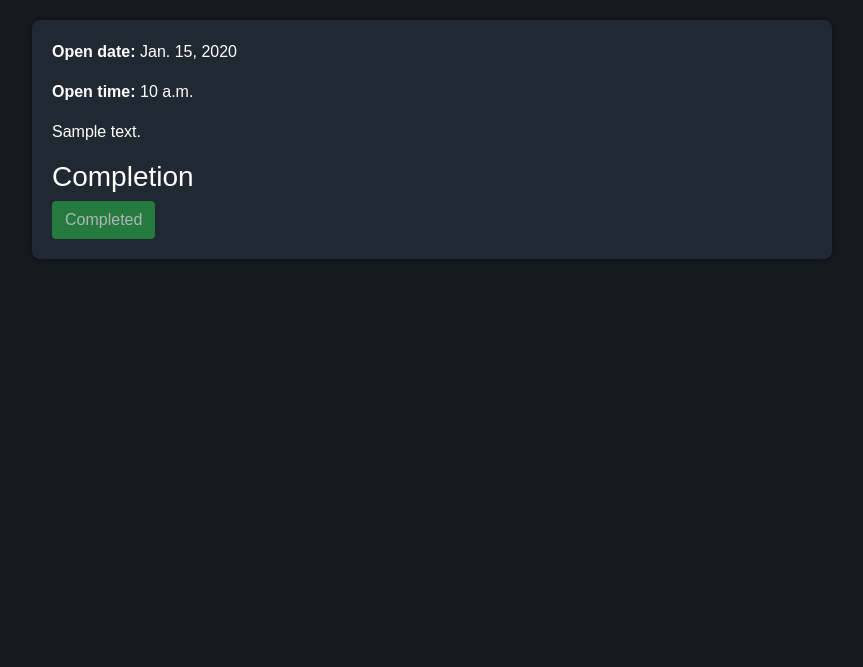
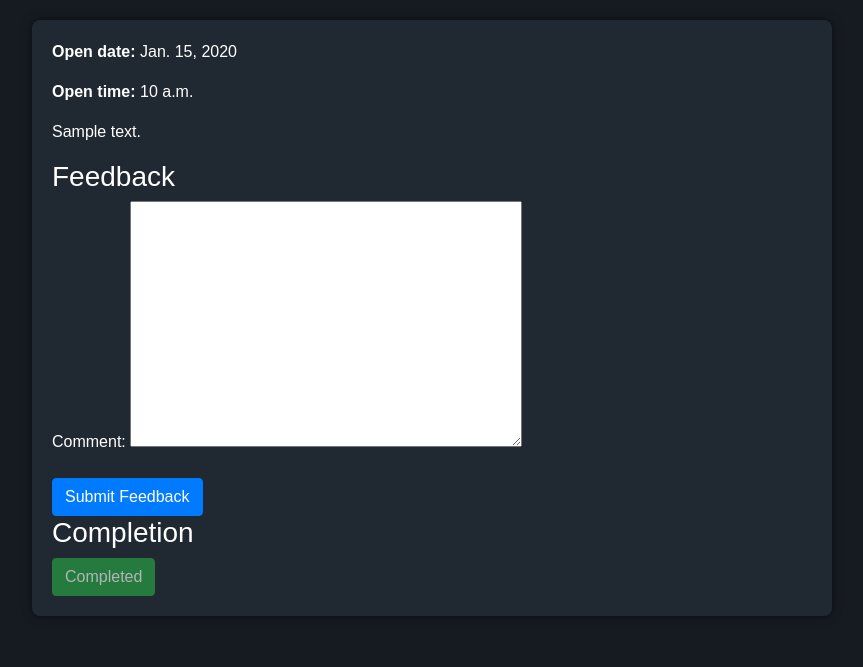
Before and after one commit to OmarHaji0001/Course_Management_System, a Django app: page /lessons/1/ in a window 1280 px wide. Shown: the part 133-800 px from the top of the page, without its empty margins (208-1071 px from the left). Run offline with Django 5.2, Linux system fonts and the light colour scheme; a user stored in the database is signed in; tables that the repository leaves empty hold one stand-in row (values such as "Sample post"); some libraries are stand-ins or nearby versions.

Commit message:
getting feedback back after removing it and adding showing all lessons

```diff
--- a/main/admin.py
+++ b/main/admin.py
@@ -1,5 +1,5 @@
 from django.contrib import admin
-from .models import Profile, Course, Lesson, Enrollment, Completion
+from .models import Profile, Course, Lesson, Enrollment, Completion, Feedback
 
 
 class ProfileAdmin(admin.ModelAdmin):
@@ -11,5 +11,6 @@ class ProfileAdmin(admin.ModelAdmin):
 admin.site.register(Profile, ProfileAdmin)
 admin.site.register(Course)
 admin.site.register(Lesson)
+admin.site.register(Feedback)
 admin.site.register(Enrollment)
 admin.site.register(Completion)
--- a/main/forms.py
+++ b/main/forms.py
@@ -1,7 +1,7 @@
 from django import forms
 from django.contrib.auth.models import User
 from django.contrib.auth.forms import UserCreationForm
-from .models import Course, Lesson
+from .models import Course, Lesson, Feedback
 
 
 class CourseForm(forms.ModelForm):
@@ -14,6 +14,12 @@ class LessonForm(forms.ModelForm):
     class Meta:
         model = Lesson
         fields = ['name', 'description', 'course', 'open_date', 'open_time']
+
+
+class FeedbackForm(forms.ModelForm):
+    class Meta:
+        model = Feedback
+        fields = ['comment']
 
 
 class SignUpForm(UserCreationForm):
--- a/main/models.py
+++ b/main/models.py
@@ -22,6 +22,15 @@ class Lesson(models.Model):
 
     def __str__(self):
         return self.name
+
+
+class Feedback(models.Model):
+    lesson = models.ForeignKey(Lesson, on_delete=models.CASCADE)
+    student = models.ForeignKey(User, on_delete=models.CASCADE)
+    comment = models.TextField()
+
+    def __str__(self):
+        return f'{self.student.username} feedback on {self.lesson.name}'
 
 
 class Enrollment(models.Model):
--- a/main/templates/main/lesson_detail.html
+++ b/main/templates/main/lesson_detail.html
@@ -22,7 +22,12 @@
     <p><strong>Open date:</strong> {{ lesson.open_date }}</p>
     <p><strong>Open time:</strong> {{ lesson.open_time }}</p>
     <p>{{ lesson.description }}</p>
-
+    <h3>Feedback</h3>
+    <form method="POST" action="{% url 'lesson-feedback' lesson.id %}">
+        {% csrf_token %}
+        {{ feedback_form.as_p }}
+        <button type="submit" name="submit_feedback" class="btn btn-primary">Submit Feedback</button>
+    </form>
     <h3>Completion</h3>
     <form method="POST" action="{% url 'lesson-detail' lesson.id %}">
         {% csrf_token %}
--- a/main/urls.py
+++ b/main/urls.py
@@ -1,9 +1,8 @@
-# urls.py
 from django.urls import path
 from .views import HomeView, SignUpView, LoginView, LogoutView, DashboardView
 from .views import admin_dashboard, teacher_dashboard, CourseDetailView, enroll_in_course
 from .views import CourseCreateView, CourseUpdateView, LessonCreateView, LessonDetailView, delete_course
-from .views import teacher_course_students, teacher_student_progress, mark_lesson_complete
+from .views import teacher_course_students, teacher_student_progress, submit_feedback, mark_lesson_complete
 
 urlpatterns = [
     path('', HomeView.as_view(), name='home'),
@@ -20,8 +19,8 @@ urlpatterns = [
     path('courses/<int:pk>/delete/', delete_course, name='course-delete'),
     path('courses/<int:course_id>/lessons/new/', LessonCreateView.as_view(), name='lesson-create'),
     path('lessons/<int:pk>/', LessonDetailView.as_view(), name='lesson-detail'),
+    path('lessons/<int:lesson_id>/feedback/', submit_feedback, name='lesson-feedback'),
     path('lessons/<int:lesson_id>/complete/', mark_lesson_complete, name='mark-lesson-complete'),
     path('courses/<int:course_id>/students/', teacher_course_students, name='teacher-course-students'),
-    path('courses/<int:course_id>/students/<int:student_id>/', teacher_student_progress,
-         name='teacher-student-progress'),
+    path('courses/<int:course_id>/students/<int:student_id>/', teacher_student_progress, name='teacher-student-progress'),
 ]
--- a/main/views.py
+++ b/main/views.py
@@ -7,8 +7,8 @@ from django.urls import reverse_lazy
 from django.shortcuts import render, redirect, get_object_or_404
 from django.contrib.auth.decorators import user_passes_test, login_required
 from django.utils.decorators import method_decorator
-from .forms import SignUpForm, CourseForm, LessonForm
-from .models import Course, Lesson, Enrollment, Completion
+from .forms import SignUpForm, CourseForm, LessonForm, FeedbackForm
+from .models import Course, Lesson, Enrollment, Completion, Feedback
 from django.contrib import messages
 from datetime import datetime
 
@@ -92,23 +92,49 @@ class LessonCreateView(LoginRequiredMixin, CreateView):
     success_url = reverse_lazy('teacher-dashboard')
 
 
+# views.py
+
 class LessonDetailView(LoginRequiredMixin, DetailView):
     model = Lesson
     template_name = 'main/lesson_detail.html'
 
     def get_context_data(self, **kwargs):
         context = super().get_context_data(**kwargs)
+        context['feedback_form'] = FeedbackForm()
         context['completion'] = Completion.objects.filter(student=self.request.user, lesson=self.object).exists()
         return context
 
     def post(self, request, *args, **kwargs):
         self.object = self.get_object()
-        if 'mark_complete' in request.POST:
+        if 'submit_feedback' in request.POST:
+            feedback_form = FeedbackForm(request.POST)
+            if feedback_form.is_valid():
+                feedback = feedback_form.save(commit=False)
+                feedback.lesson = self.object
+                feedback.student = request.user
+                feedback.save()
+                messages.success(request, 'Feedback submitted successfully.')
+                return redirect('lesson-detail', pk=self.object.pk)
+        elif 'mark_complete' in request.POST:
             Completion.objects.get_or_create(student=request.user, lesson=self.object)
             messages.success(request, 'Lesson marked as complete.')
             return redirect('lesson-detail', pk=self.object.pk)
         context = self.get_context_data()
         return self.render_to_response(context)
+
+
+@login_required
+def submit_feedback(request, lesson_id):
+    lesson = get_object_or_404(Lesson, id=lesson_id)
+    if request.method == 'POST':
+        feedback_form = FeedbackForm(request.POST)
+        if feedback_form.is_valid():
+            feedback = feedback_form.save(commit=False)
+            feedback.lesson = lesson
+            feedback.student = request.user
+            feedback.save()
+            messages.success(request, 'Feedback submitted successfully.')
+    return redirect('lesson-detail', pk=lesson_id)
 
 
 @login_required
@@ -123,11 +149,14 @@ def teacher_student_progress(request, course_id, student_id):
     course = get_object_or_404(Course, pk=course_id)
     student = get_object_or_404(User, pk=student_id)
     completions = Completion.objects.filter(student=student, lesson__course=course)
+    feedbacks = Feedback.objects.filter(student=student, lesson__course=course)
     return render(request, 'main/teacher_student_progress.html', {
         'course': course,
         'student': student,
         'completions': completions,
+        'feedbacks': feedbacks,  # Ensure feedbacks are passed to the template
     })
+
 
 
 def teacher_dashboard(request):
```
Also changed, not shown: main/templates/main/teacher_student_progress.html (+8 -1 lines), main/migrations/0006_feedback.py (added), main/migrations/0007_delete_feedback.py (added), main/migrations/0008_feedback.py (added).
